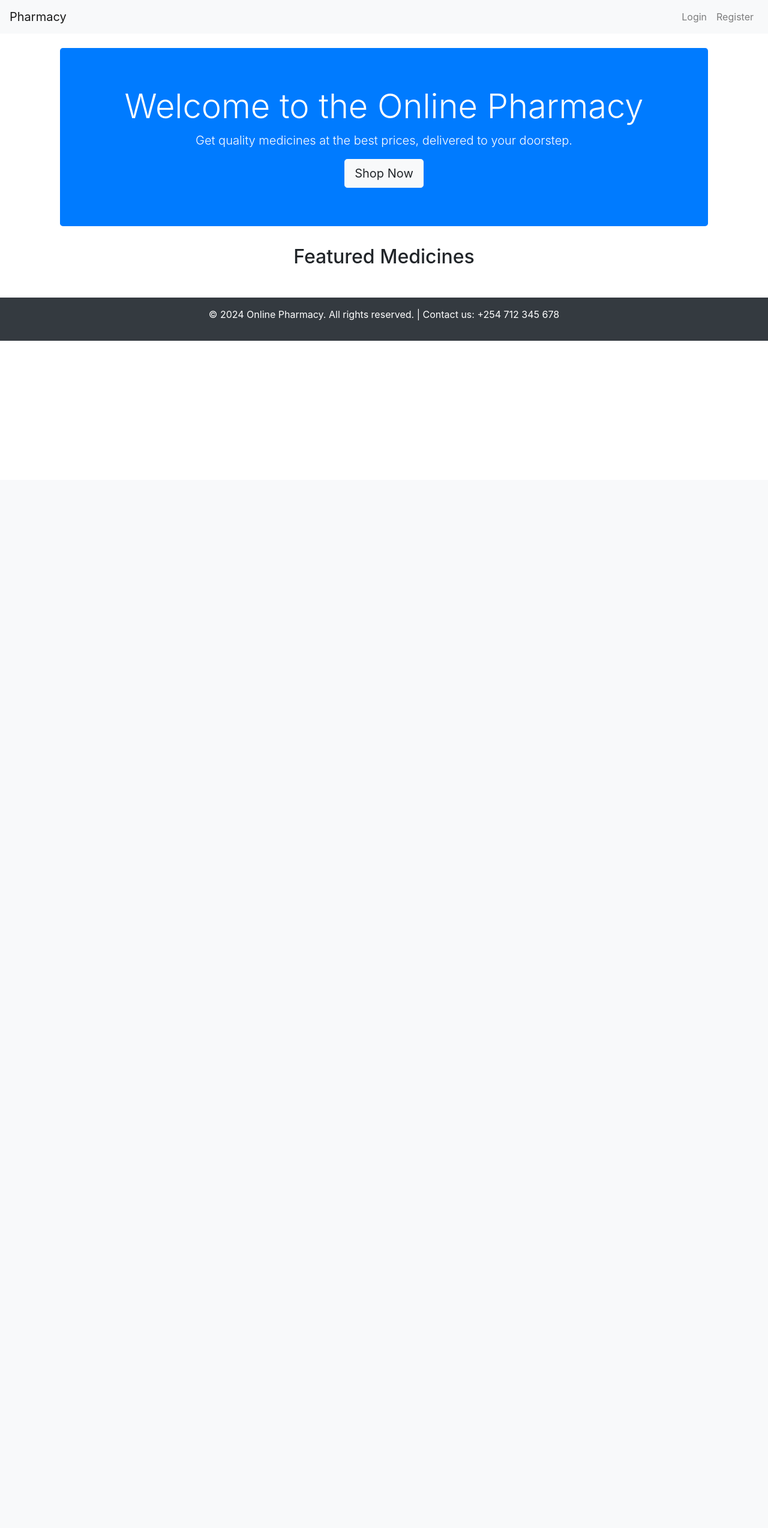
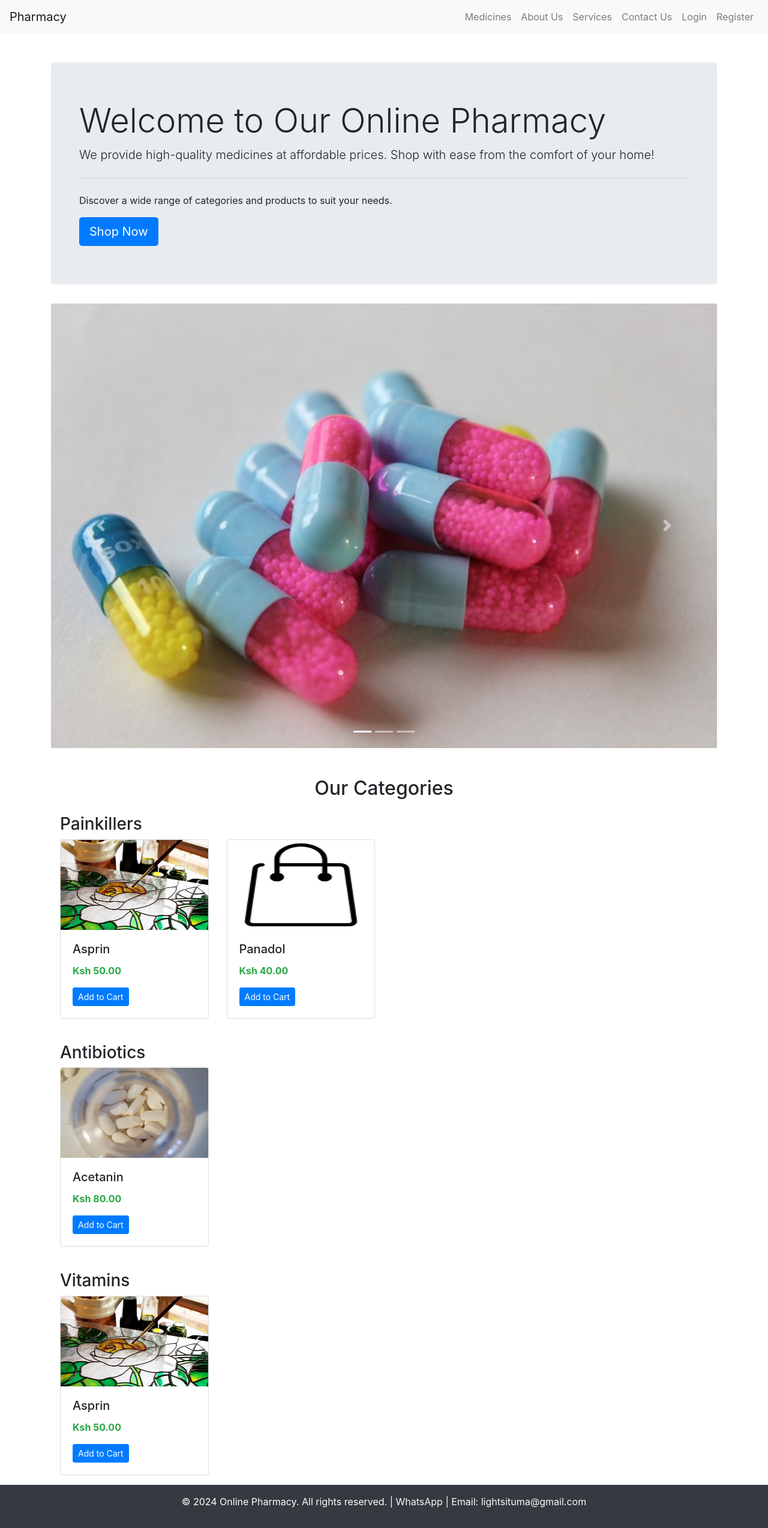
Before and after one commit to Light1596/pharmacy_project, a Django app: page / in a window 1280 px wide. Shown: the whole page at 60% size. Before the commit the page ends 568 px from the top, so only its background shows below. Run offline with Django 5.2, Linux system fonts and the light colour scheme; data comes from the database, SQL or seed files in the repository; both versions use the stored data as it was after the commit; some libraries are stand-ins or nearby versions.

Commit message:
improved front end

```diff
--- a/pharmacy_app/templates/base.html
+++ b/pharmacy_app/templates/base.html
@@ -1,16 +1,44 @@
 <!DOCTYPE html>
 <html lang="en">
 <head>
+    {% load static %}
     <meta charset="UTF-8">
     <meta name="viewport" content="width=device-width, initial-scale=1.0">
     <title>Online Pharmacy</title>
     <link rel="stylesheet" href="https://stackpath.bootstrapcdn.com/bootstrap/4.5.2/css/bootstrap.min.css">
+    <style>
+        body {
+            display: flex;
+            flex-direction: column;
+            min-height: 100vh;
+        }
+        .content {
+            flex: 1;
+        }
+        footer {
+            background-color: #343a40;
+            color: white;
+            text-align: center;
+            padding: 10px 0;
+            position: relative;
+            bottom: 0;
+            width: 100%;
+        }
+    </style>
 </head>
 <body>
+    <!-- Navigation Bar -->
     <nav class="navbar navbar-expand-lg navbar-light bg-light">
         <a class="navbar-brand" href="{% url 'medicine_list' %}">Pharmacy</a>
-      <div class="collapse navbar-collapse">
+        <button class="navbar-toggler" type="button" data-toggle="collapse" data-target="#navbarNav" aria-controls="navbarNav" aria-expanded="false" aria-label="Toggle navigation">
+            <span class="navbar-toggler-icon"></span>
+        </button>
+        <div class="collapse navbar-collapse" id="navbarNav">
             <ul class="navbar-nav ml-auto">
+                <li class="nav-item"><a class="nav-link" href="{% url 'medicine_list' %}">Medicines</a></li>
+                <li class="nav-item"><a class="nav-link" href="#about">About Us</a></li>
+                <li class="nav-item"><a class="nav-link" href="#services">Services</a></li>
+                <li class="nav-item"><a class="nav-link" href="#contact">Contact Us</a></li>
                 {% if user.is_authenticated %}
                     <li class="nav-item"><a class="nav-link" href="{% url 'cart' %}">Cart</a></li>
                     <li class="nav-item"><a class="nav-link" href="{% url 'logout' %}">Logout</a></li>
@@ -21,14 +49,88 @@
             </ul>
         </div>
     </nav>
-    <div class="container mt-4">
-      {% block content %}{% endblock %}
+
+    <!-- Main Content -->
+    <div class="container content mt-4">
+        {% block content %}
+         <!-- Jumbotron -->
+        <div class="jumbotron mt-4">
+            <div class="container">
+                <h1 class="display-4">Welcome to Our Online Pharmacy</h1>
+                <p class="lead">We provide high-quality medicines at affordable prices. Shop with ease from the comfort of your home!</p>
+                <hr class="my-4">
+                <p>Discover a wide range of categories and products to suit your needs.</p>
+                <a class="btn btn-primary btn-lg" href="{% url 'medicine_list' %}" role="button">Shop Now</a>
+            </div>
+        </div>
+        <!-- Carousel -->
+        <div id="carouselExampleIndicators" class="carousel slide" data-ride="carousel">
+    <ol class="carousel-indicators">
+        {% for image in carousel_images %}
+        <li data-target="#carouselExampleIndicators" data-slide-to="{{ forloop.counter0 }}" class="{% if forloop.first %}active{% endif %}"></li>
+        {% endfor %}
+    </ol>
+    <div class="carousel-inner">
+        {% for image in carousel_images %}
+        <div class="carousel-item {% if forloop.first %}active{% endif %}">
+            <img src="{% static image %}" class="d-block w-100" alt="Banner {{ forloop.counter }}">
+        </div>
+        {% endfor %}
+    </div>
+    <a class="carousel-control-prev" href="#carouselExampleIndicators" role="button" data-slide="prev">
+        <span class="carousel-control-prev-icon" aria-hidden="true"></span>
+        <span class="sr-only">Previous</span>
+    </a>
+    <a class="carousel-control-next" href="#carouselExampleIndicators" role="button" data-slide="next">
+        <span class="carousel-control-next-icon" aria-hidden="true"></span>
+        <span class="sr-only">Next</span>
+    </a>
 </div>
 
-    <footer class="bg-dark text-white text-center py-3 mt-4">
-  <p>© 2024 Online Pharmacy. All rights reserved. | Contact us: +254 712 345 678</p>
+
+
+
+        <div class="container mt-5">
+    <h2 class="text-center">Our Categories</h2>
+    {% for category, medicines in medicines_by_category.items %}
+    <h3 class="mt-4">{{ category }}</h3>
+    <div class="row">
+        {% for medicine in medicines %}
+        <div class="col-md-3 mb-3">
+            <div class="card">
+                {% if medicine.image %}
+                <img class="card-img-top" src="{{ medicine.image.url }}" alt="{{ medicine.name }}" style="height: 150px;">
+                {% else %}
+                <img class="card-img-top" src="{% static 'images/img.png' %}" alt="No Image" style="height: 150px;">
+                {% endif %}
+                <div class="card-body">
+                    <h5 class="card-title">{{ medicine.name }}</h5>
+                    <p class="text-success"><strong>Ksh {{ medicine.price }}</strong></p>
+                    <a href="{% url 'add_to_cart' medicine.pk %}" class="btn btn-primary btn-sm">Add to Cart</a>
+                </div>
+            </div>
+        </div>
+        {% endfor %}
+    </div>
+    {% endfor %}
+</div>
+
+
+        <!-- Contact Us -->
+<!--       <div id="contact" class="container mt-5">-->
+<!--            <h2 class="text-center">Contact Us</h2>-->
+<!--            <div class="text-center">-->
+<!--                <p><strong>Email:</strong> <a href="mailto:lightsituma@gmail.com">lightsituma@gmail.com</a></p>-->
+<!--                <p><strong>WhatsApp:</strong> <a href="https://wa.me/254798093549" class="btn btn-success">Chat with us</a></p>-->
+<!--            </div>-->
+<!--        </div>-->
+        {% endblock %}
+    </div>
+
+    <!-- Footer -->
+    <footer class="bg-dark text-white text-center py-3">
+        <p>&copy; 2024 Online Pharmacy. All rights reserved. | <a href="https://wa.me/254798093549" class="text-light">WhatsApp</a> | Email: <a href="mailto:lightsituma@gmail.com" class="text-light">lightsituma@gmail.com</a></p>
     </footer>
-
 
     <script src="https://code.jquery.com/jquery-3.5.1.slim.min.js"></script>
     <script src="https://cdn.jsdelivr.net/npm/@popperjs/core@2.5.2/dist/umd/popper.min.js"></script>
--- a/pharmacy_app/views.py
+++ b/pharmacy_app/views.py
@@ -21,7 +21,28 @@ def register(request):
 
 
 def home(request):
-    return render(request, 'home.html')
+    # Query medicines by category (example categories: 'Painkillers', 'Antibiotics', etc.)
+    medicines_by_category = {
+        'Painkillers': Medicine.objects.filter(category='Painkillers')[:4],
+        'Antibiotics': Medicine.objects.filter(category='Antibiotics')[:4],
+        'Vitamins': Medicine.objects.filter(category='Vitamins')[:4],
+    }
+
+    # Carousel images (replace with actual file paths or image URLs from your static folder)
+    carousel_images = [
+        'images/medicine2.jpg',
+        'images/capsules.jpg',
+        'images/tablets.jpg',
+    ]
+
+    # Context to pass to the template
+    context = {
+        'medicines_by_category': medicines_by_category,
+        'carousel_images': carousel_images,
+    }
+
+    return render(request, 'base.html', context)
+
 
 # List all medicines
 def medicine_list(request):
```
Also changed, not shown: db.sqlite3, media/medicine_images/jar.jpg (added), static/images/capsules.jpg (added), static/images/medicine.jpg (added), static/images/medicine2.jpg (added), static/images/tablets.jpg (added). Lines whose indentation alone changed are shown as unchanged.
